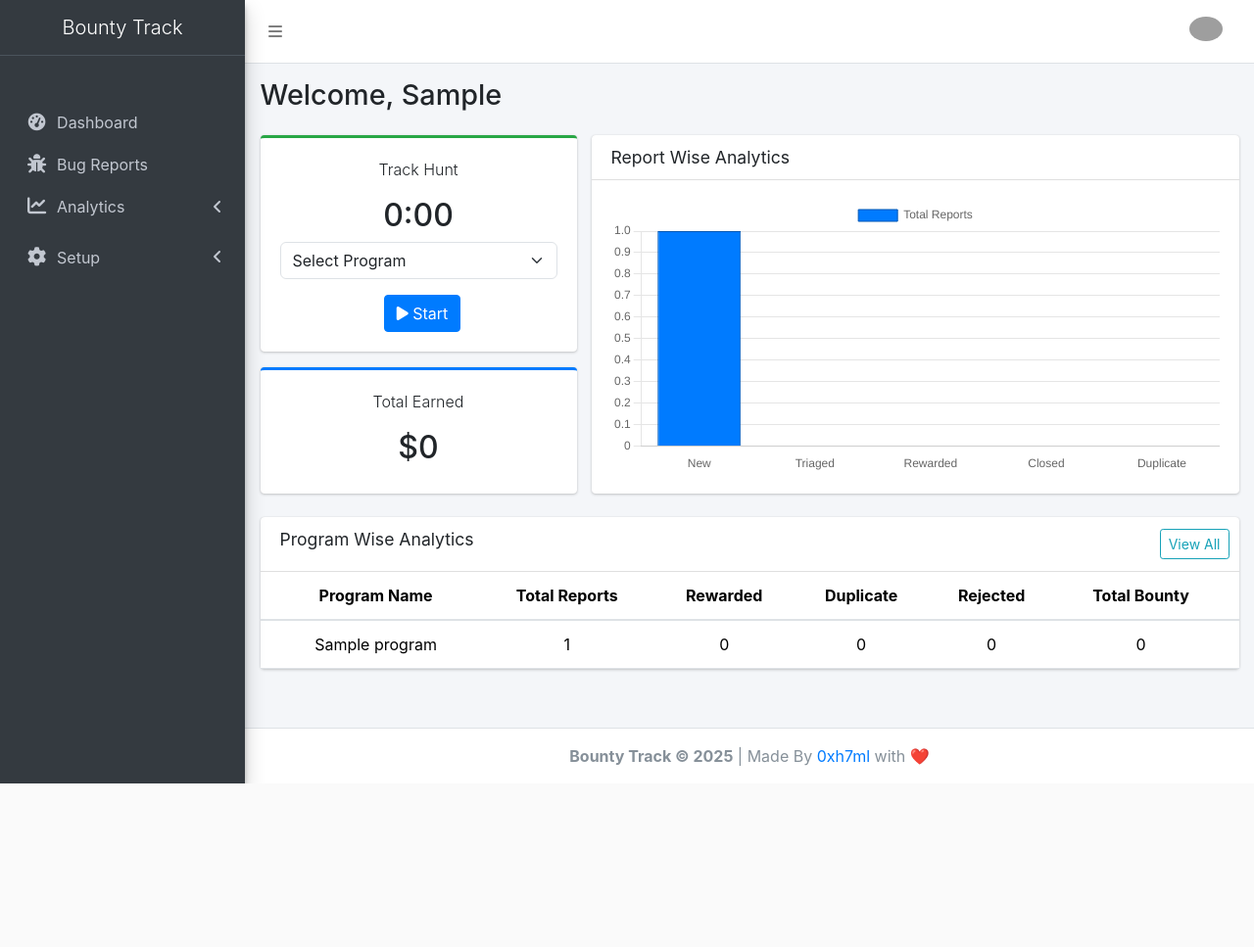
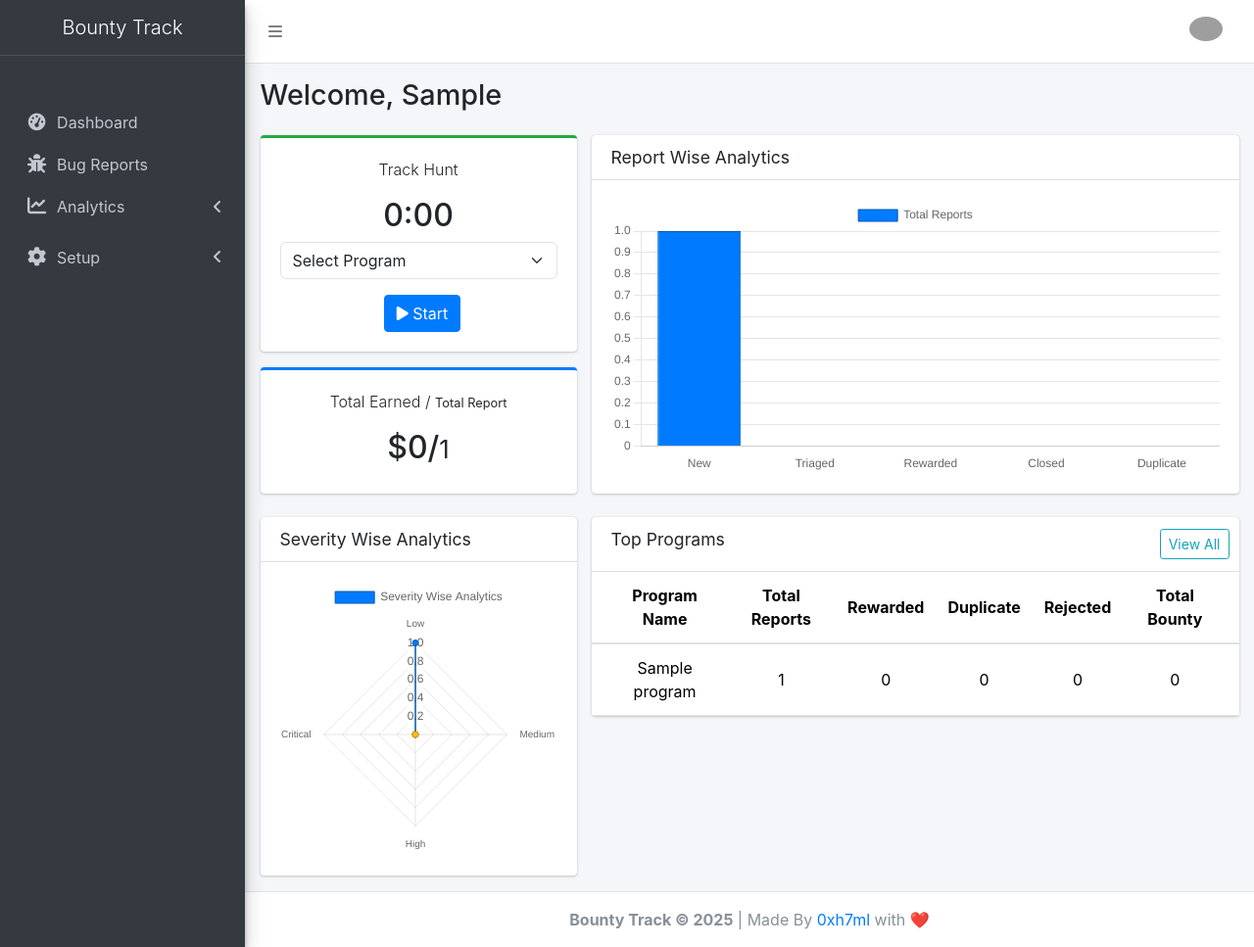
Before and after one commit to 0xh7ml/BountyTrack, a Django app: page /dashboard/ in a window 1280 px wide. Shown: the whole page at 98% size. Before the commit the page ends 800 px from the top, so only its background shows below. Run offline with Django 4.2, Linux system fonts and the light colour scheme; a user stored in the database is signed in; tables that the repository leaves empty hold one stand-in row (values such as "Sample post"); some libraries are stand-ins or nearby versions; grey boxes are pictures that could not be loaded.

Commit message:
feat: add total report count and severity analytics to dashboard and reports

```diff
--- a/backend/views.py
+++ b/backend/views.py
@@ -46,6 +46,15 @@ def home(request):
     if request.method == "GET":
         programs = Program.objects.all()
         total_earned = Report.objects.filter(status='Rewarded').aggregate(Sum('reward'))['reward__sum'] or 0
+        total_report = Report.objects.all().count()
+
+        # Severity counts
+        severity_counts = {
+            'Low': Report.objects.filter(severity='Low').count(),
+            'Medium': Report.objects.filter(severity='Medium').count(),
+            'High': Report.objects.filter(severity='High').count(),
+            'Critical': Report.objects.filter(severity='Critical').count(),
+        }
 
         # Filter reports based on the selected program and limit to top 5
         program_report_stats = Program.objects.annotate(
@@ -69,6 +78,8 @@ def home(request):
             'programs': programs,
             'status_counts': status_counts,
             'program_report_stats': program_report_stats,
+            'total_report': total_report,
+            'severity_counts': severity_counts,
         })
 
 @login_required()
@@ -298,6 +309,7 @@ def ProgramWiseAnalytics(request):
                 rewarded_count=Count('report', filter=Q(report__status='Rewarded')),
                 duplicate_count=Count('report', filter=Q(report__status='Duplicate')),
                 closed_count=Count('report', filter=Q(report__status='Closed')),
+                reward_amount=Sum('report__reward', filter=Q(report__status='Rewarded')),
             )
         else:
             program_report_stats = Program.objects.annotate(
@@ -305,6 +317,7 @@ def ProgramWiseAnalytics(request):
                 rewarded_count=Count('report', filter=Q(report__status='Rewarded')),
                 duplicate_count=Count('report', filter=Q(report__status='Duplicate')),
                 closed_count=Count('report', filter=Q(report__status='Closed')),
+                reward_amount=Sum('report__reward', filter=Q(report__status='Rewarded')),
             )
         # Paginator for the program report stats
         paginator = Paginator(program_report_stats, 10)  # 10 devices per page
--- a/templates/dashboard/home.html
+++ b/templates/dashboard/home.html
@@ -38,10 +38,10 @@
     <!-- Earned Widget -->
     <div class="card card-primary card-outline mt-3">
         <div class="card-body">
-        <p class="text-center fw-light">Total Earned</p>
-        <div class="d-flex justify-content-around align-items-center fw-bold">
-            <h2>${{total_earned}}</h2>
-        </div>
+            <p class="text-center fw-light">Total Earned / <small>Total Report</small></p>
+            <div class="d-flex justify-content-around align-items-center fw-bold">
+                <h2>${{total_earned}}/<small>{{ total_report }}</small></h2>
+            </div>
         </div>
     </div>
     <!-- End Earned Widget -->
@@ -50,8 +50,6 @@
 
 <!-- Total Reports Widget -->
 <div class="col-md-8">
-
-
     <div class="card border-0">
         <div class="card-header">
             <h3 class="card-title">Report Wise Analytics</h3>
@@ -63,12 +61,24 @@
     </div>
 </div>
 <!-- End Total Reports Widget -->
-
-<!-- Program Wise Analytics -->
-<div class="col-md-12 mt-2">
+<!-- Severity Wise Analytics Widget -->
+<div class="col-md-4 mt-2">
     <div class="card border-0">
         <div class="card-header">
-            <h3 class="card-title">Program Wise Analytics</h3>
+            <h3 class="card-title">Severity Wise Analytics</h3>
+        </div>
+
+        <div class="card-body">
+            <canvas id="SeverityChart" style="display: block;height: 280px;" width="100%"></canvas>
+        </div>
+    </div>
+ </div>
+<!-- End Severity Wise Analytics Widget -->
+<!-- Program Wise Analytics -->
+<div class="col-md-8 mt-2">
+    <div class="card border-0">
+        <div class="card-header">
+            <h3 class="card-title">Top Programs</h3>
             <div class="card-tools">
                 <a href="{% url "analytics.program" %}">
                     <button type="button" class="btn btn-sm btn-outline-info">
@@ -111,7 +121,7 @@
         </div>
     </div>
 </div>
-<!-- End Program Wise Analytics Widget -->
+<!-- End Program Wise Analytics -->
 <script>
     // Timer Functionality
     let interval = null;
@@ -222,5 +232,38 @@
             }
         }
     });
+
+    // Severity Chart
+    const severityData = {{ severity_counts|safe }};
+    const severityLabels = Object.keys(severityData);
+    const severityValues = Object.values(severityData);
+    const severityCtx = document.getElementById('SeverityChart').getContext('2d');
+    new Chart(severityCtx, {
+        type: 'radar',
+        data: {
+            labels: severityLabels,
+            datasets: [{
+                label: 'Severity Wise Analytics',
+                data: severityValues,
+                backgroundColor: [
+                    '#007bff',
+                    '#28a745',
+                    '#dc3545',
+                    '#ffc107'
+                ],
+                borderColor: [
+                    '#0056b3',
+                    '#1c7430',
+                    '#a71d2a',
+                    '#d39e00'
+                ],
+                borderWidth: 1
+            }]
+        },
+        options: {
+            responsive: true,
+            maintainAspectRatio: false,
+        }
+    });
 </script>
 {% endblock content %}
--- a/templates/reports/reports.html
+++ b/templates/reports/reports.html
@@ -93,7 +93,7 @@
                             {% for report in reports %}
                             <tr>
                                 <td>{{ report.id }}</td>
-                                <td>{{ report.title|truncatechars_html:45 }}</td>
+                                <td>{{ report.title|truncatechars_html:45|safe }}</td>
                                 <td>{{ report.vulnerability|capfirst }}</td>
                                 <td>{{ report.program|capfirst }}</td>
                                 <td>{{ report.program.platform|capfirst }}</td>
```
Also changed, not shown: templates/analytics/program.html (+8 -0 lines).
